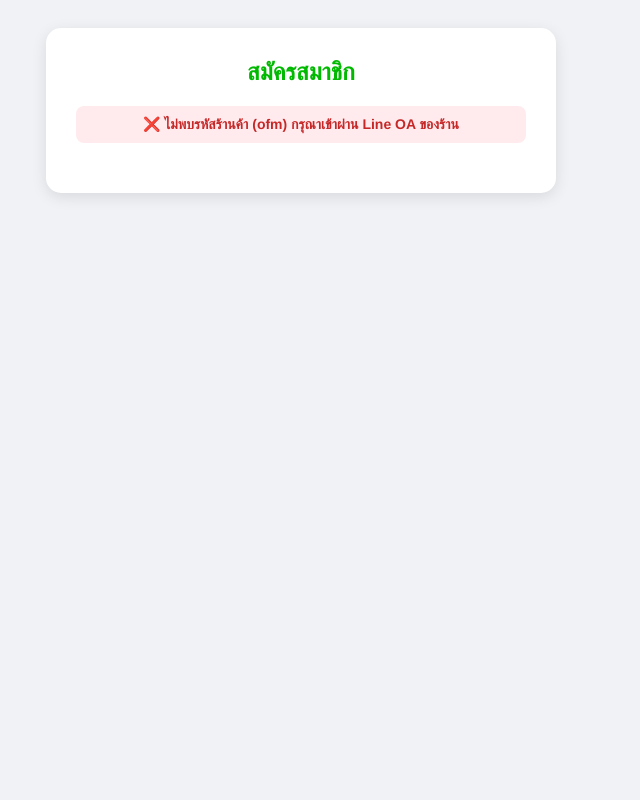
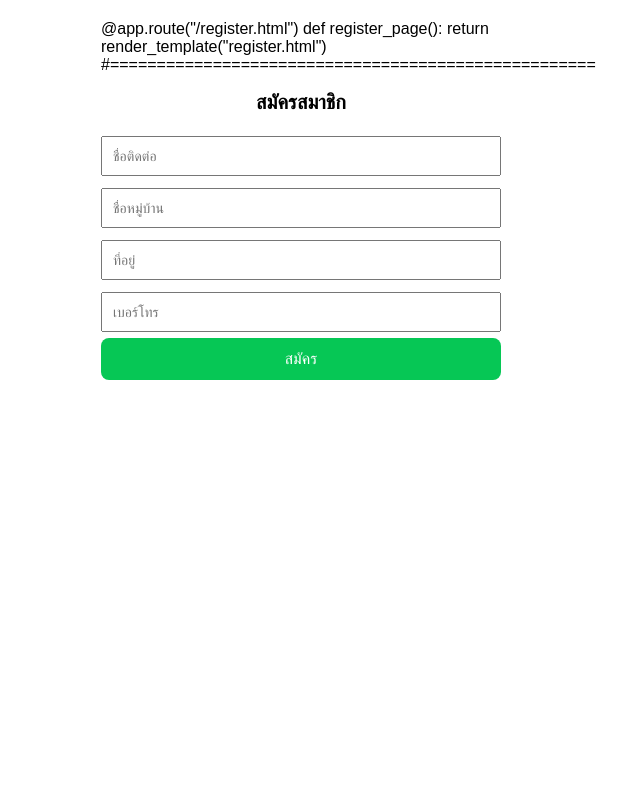
Before and after one commit to Thanoo2522/cloud_run_cloud, a Flask app: page /register.html in a window 1280 px wide. Shown: the whole page, without its empty margins (339-979 px from the left). Run offline with Flask 3, Linux system fonts and the light colour scheme; parts of the project's set-up code (start-up, migrations or seed data) failed here and were passed over; some libraries are stand-ins or nearby versions.

Commit message:
update feature

```diff
--- a/templates/register.html
+++ b/templates/register.html
@@ -1,197 +1,185 @@
+@app.route("/register.html")
+def register_page():
+    return render_template("register.html")
+#====================================================
 <!DOCTYPE html>
-<html lang="th">
+<html>
 <head>
   <meta charset="UTF-8">
-    <meta name="viewport" content="width=device-width, initial-scale=1.0">
-    <title>ลงทะเบียนสมาชิก</title>
-    <!-- LINE LIFF SDK -->
-    <script src="https://line-scdn.net"></script>
+  <title>สมัครสมาชิก</title>
+
+  <script src="https://static.line-scdn.net/liff/edge/2/sdk.js"></script>
 
   <style>
-        body { font-family: 'Helvetica Neue', Helvetica, Arial, sans-serif; padding: 20px; background-color: #f0f2f5; color: #333; }
-        .container { max-width: 450px; margin: auto; background: white; padding: 30px; border-radius: 15px; box-shadow: 0 4px 15px rgba(0,0,0,0.1); }
-        h2 { text-align: center; color: #00b900; margin-top: 0; }
-        .status-box { text-align: center; padding: 10px; margin-bottom: 20px; border-radius: 8px; font-size: 14px; font-weight: bold; }
-        .loading { background-color: #e3f2fd; color: #1976d2; }
-        .error { background-color: #ffebee; color: #c62828; }
-        .success { background-color: #e8f5e9; color: #2e7d32; }
+    body {
+      font-family: Arial;
+      max-width: 400px;
+      margin: auto;
+      padding: 20px;
+    }
 
-        .form-group { margin-bottom: 18px; }
-        label { display: block; margin-bottom: 8px; font-weight: 600; font-size: 14px; }
-        input, textarea {
-            width: 100%; padding: 12px; border: 1px solid #ccc; border-radius: 8px;
-            box-sizing: border-box; font-size: 16px; transition: border 0.3s;
+    h2 {
+      text-align: center;
+      font-size: 20px;
     }
-        input:focus { border-color: #00b900; outline: none; }
+
+    input {
+      width: 100%;
+      padding: 10px;
+      margin: 6px 0;
+      font-size: 14px;
+    }
 
     button {
-            width: 100%; padding: 15px; background-color: #00b900; color: white;
-            border: none; border-radius: 8px; font-size: 18px; font-weight: bold;
-            cursor: pointer; transition: background 0.3s; margin-top: 10px;
+      width: 100%;
+      padding: 12px;
+      font-size: 16px;
+      background: #06c755;
+      color: white;
+      border: none;
+      border-radius: 8px;
     }
-        button:hover { background-color: #009900; }
-        button:disabled { background-color: #ccc; cursor: not-allowed; }
-        .footer-text { text-align: center; font-size: 12px; color: #888; margin-top: 20px; }
   </style>
 </head>
+
 <body>
 
-<div class="container">
 <h2>สมัครสมาชิก</h2>
-    <div id="status-msg" class="status-box loading">กำลังโหลดระบบ...</div>
 
-    <div id="register-form" style="display: none;">
-        <input type="hidden" id="userId">
+<input id="name" placeholder="ชื่อติดต่อ">
+<input id="home" placeholder="ชื่อหมู่บ้าน">
+<input id="address" placeholder="ที่อยู่">
+<input id="phone" placeholder="เบอร์โทร">
 
-        <div class="form-group">
-            <label>ชื่อ-นามสกุล</label>
-            <input type="text" id="name" placeholder="ระบุชื่อและนามสกุล">
-        </div>
-
-        <div class="form-group">
-            <label>เบอร์โทรศัพท์</label>
-            <input type="tel" id="phone" placeholder="เช่น 0812345678">
-        </div>
-
-        <div class="form-group">
-            <label>บ้านเลขที่/หมู่</label>
-            <input type="text" id="home" placeholder="เช่น 123/4 ม.5">
-        </div>
-
-        <div class="form-group">
-            <label>ที่อยู่โดยละเอียด (ตำบล/อำเภอ/จังหวัด)</label>
-            <textarea id="address" rows="3" placeholder="ระบุที่อยู่ของคุณ"></textarea>
-        </div>
-
-        <button id="btn-submit" onclick="submitForm()">ยืนยันสมัครสมาชิก</button>
-        <p class="footer-text">ข้อมูลของคุณจะถูกเก็บเป็นความลับเพื่อใช้ในระบบสมาชิกเท่านั้น</p>
-    </div>
-</div>
+<button onclick="register()">สมัคร</button>
 
 <script>
-    // ---------------------------------------------------------
-    // 1. CONFIGURATION: ระบุ URL ของ Flask บน Cloud Run
-    // ---------------------------------------------------------
-    const BASE_URL = "https://server-ofm-419896870147.asia-southeast1.run.app";
-    let OFM_NAME = "";
 
-    // ---------------------------------------------------------
-    // 2. HELPER: ดึงค่า OFM จาก URL หรือ Session
-    // ---------------------------------------------------------
-    function getOfmName() {
-        const urlParams = new URLSearchParams(window.location.search);
-        let ofm = urlParams.get('ofm');
+let API_URL = ""
+let LIFF_ID = ""
+let OFM = ""
 
-        if (ofm) {
-            // ถ้าเจอใน URL ให้เก็บไว้ใน Session กันหายตอน redirect
-            sessionStorage.setItem('cached_ofm', ofm);
-            return ofm;
+// 🔥 เปลี่ยนเป็น URL Cloud Run ของคุณ
+const BASE_URL = "https://server-ofm-419896870147.asia-southeast1.run.app"
+
+// ================= GET OFM =================
+function getOfmFromUrl() {
+  const urlParams = new URLSearchParams(window.location.search)
+  let ofm = urlParams.get("ofm")
+
+  // 🔥 fallback กรณี LIFF redirect แล้ว query หาย
+  if (!ofm) {
+    const context = liff.getContext()
+    if (context && context.referrer && context.referrer.extra) {
+      ofm = context.referrer.extra.ofm
     }
-        // ถ้าไม่เจอใน URL ให้ไปดึงที่เคยเก็บไว้
-        return sessionStorage.getItem('cached_ofm');
   }
 
-    // ---------------------------------------------------------
-    // 3. INITIALIZE APP
-    // ---------------------------------------------------------
-    async function initApp() {
-        const statusEl = document.getElementById("status-msg");
-
-        try {
-            // ดึงชื่อร้าน
-            OFM_NAME = getOfmName();
-
-            if (!OFM_NAME) {
-                showError("❌ ไม่พบรหัสร้านค้า (ofm) กรุณาเข้าผ่าน Line OA ของร้าน");
-                return;
+  return ofm
 }
 
-            console.log("Fetching config for:", OFM_NAME);
+// ================= INIT =================
+async function initApp() {
+  try {
 
-            // ดึง Config จาก Flask
-            const configRes = await fetch(`${BASE_URL}/config/${encodeURIComponent(OFM_NAME)}`);
-            if (!configRes.ok) throw new Error("ไม่สามารถเชื่อมต่อ Server ได้");
+    OFM = getOfmFromUrl()
 
-            const config = await configRes.json();
-
-            if (config.status !== "ok") {
-                showError("❌ ไม่พบข้อมูลการตั้งค่าของร้าน: " + OFM_NAME);
-                return;
+    if (!OFM) {
+      alert("❌ ไม่พบ ofm")
+      return
     }
 
-            // เริ่มต้น LIFF
-            await liff.init({ liffId: config.liffId });
+    console.log("OFM:", OFM)
+
+    // ✅ โหลด config จาก Flask
+    const res = await fetch(`${BASE_URL}/config/${OFM}`)
+    const config = await res.json()
+
+    console.log("CONFIG:", config)
+
+    if (!config.liffId || !config.apiUrl) {
+      alert("❌ โหลด config ไม่สำเร็จ")
+      return
+    }
+
+    API_URL = config.apiUrl.trim()
+    LIFF_ID = config.liffId.trim()
+
+    if (!LIFF_ID || !API_URL) {
+      alert("❌ config ไม่ครบ")
+      return
+    }
+
+    // ✅ init LIFF
+    await liff.init({ liffId: LIFF_ID })
 
     if (!liff.isLoggedIn()) {
-                liff.login();
+      liff.login()
+      return
+    }
+
+    console.log("✅ LIFF READY")
+
+  } catch (err) {
+    console.error("INIT ERROR:", err)
+    alert("โหลด config ไม่สำเร็จ")
+  }
+}
+
+initApp()
+
+// ================= REGISTER =================
+async function register() {
+  try {
+
+    const profile = await liff.getProfile()
+
+    const name = document.getElementById("name").value
+    const home = document.getElementById("home").value
+    const address = document.getElementById("address").value
+    const phone = document.getElementById("phone").value
+
+    if (!name || !home || !address || !phone) {
+      alert("กรุณากรอกข้อมูลให้ครบ")
+      return
+    }
+
+    const data = {
+      ofm: OFM,
+      userId: profile.userId,
+      name: name,
+      home: home,
+      address: address,
+      phone: phone
+    }
+
+    console.log("SEND:", data)
+
+    const res = await fetch(API_URL, {
+      method: "POST",
+      headers: {
+        "Content-Type": "application/json"
+      },
+      body: JSON.stringify(data)
+    })
+
+    const json = await res.json()
+
+    console.log("RESULT:", json)
+
+    if (json.status === "ok") {
+      alert("สมัครสำเร็จ ✅")
+      liff.closeWindow()
     } else {
-                const profile = await liff.getProfile();
-                document.getElementById("userId").value = profile.userId;
-
-                // โหลดสำเร็จ - แสดงฟอร์ม
-                document.getElementById("register-form").style.display = "block";
-                statusEl.innerText = "✅ พร้อมลงทะเบียน (" + OFM_NAME + ")";
-                statusEl.className = "status-box success";
+      alert("สมัครไม่สำเร็จ ❌")
     }
 
   } catch (err) {
-            console.error("Init Error:", err);
-            showError("❌ เกิดข้อผิดพลาด: " + err.message);
+    console.error("REGISTER ERROR:", err)
+    alert("สมัครไม่สำเร็จ ❌")
   }
 }
 
-    function showError(msg) {
-        const statusEl = document.getElementById("status-msg");
-        statusEl.innerText = msg;
-        statusEl.className = "status-box error";
-    }
-
-    // ---------------------------------------------------------
-    // 4. SUBMIT FORM
-    // ---------------------------------------------------------
-    async function submitForm() {
-        const btn = document.getElementById("btn-submit");
-        const statusEl = document.getElementById("status-msg");
-
-        const data = {
-            ofm: OFM_NAME,
-            userId: document.getElementById("userId").value,
-            name: document.getElementById("name").value.trim(),
-            phone: document.getElementById("phone").value.trim(),
-            home: document.getElementById("home").value.trim(),
-            address: document.getElementById("address").value.trim()
-        };
-
-        if (!data.name || !data.phone) {
-            alert("กรุณากรอกชื่อและเบอร์โทรศัพท์");
-            return;
-        }
-
-        btn.disabled = true;
-        statusEl.innerText = "正在บันทึกข้อมูล...";
-
-        try {
-            const response = await fetch(`${BASE_URL}/register`, {
-                method: "POST",
-                headers: { "Content-Type": "application/json" },
-                body: JSON.stringify(data)
-            });
-
-            const result = await response.json();
-
-            if (result.status === "ok") {
-                alert("ยินดีด้วย! ลงทะเบียนสมาชิกสำเร็จ");
-                liff.closeWindow();
-            } else {
-                throw new Error(result.message || "บันทึกไม่สำเร็จ");
-            }
-        } catch (err) {
-            alert("เกิดข้อผิดพลาดในการส่งข้อมูล: " + err.message);
-            btn.disabled = false;
-        }
-    }
-
-    window.onload = initApp;
 </script>
 
 </body>
```
Lines whose indentation alone changed are shown as unchanged.
